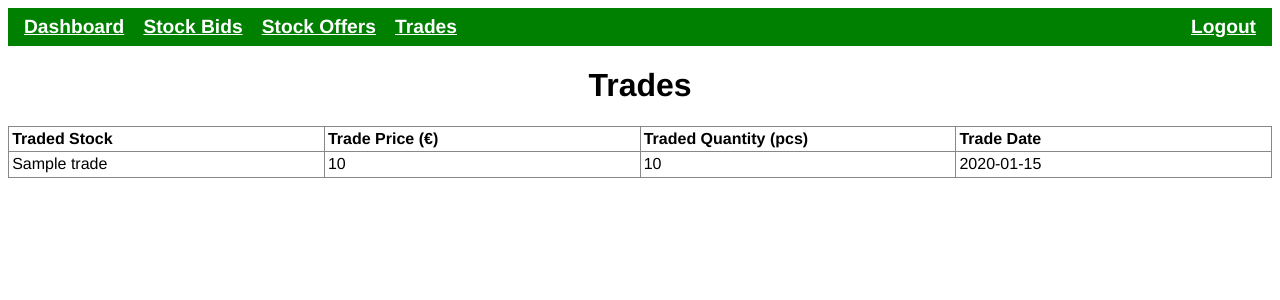
After one commit to santerimk/tjts5901, a Flask app: template templates/trade_listing.html in a window 1280 px wide. The commit adds this page. Shown: the top 300 px of the page. Run offline with Flask 3, Linux system fonts and the light colour scheme; the template is opened without the code that fills it: most values are stand-ins (such as "Sample title", 1, 10 or a date in 2020); some libraries are stand-ins or nearby versions.

Commit message:
Trades listing page added

```diff
--- a/main.py
+++ b/main.py
@@ -124,6 +124,15 @@ def bid_listing():
     return render_template('bid_listing.html', bid_hierarchy=bid_hierarchy)
 
 
+@app.route('/trade_listing', methods=['GET'])
+@auth_required
+def trade_listing():
+    """Lists all available trades.
+    """
+    trade_hierarchy = build_trade_hierarchy()
+    return render_template('trade_listing.html', trade_hierarchy=trade_hierarchy)
+
+
 @app.route('/order_create', methods=['GET'])
 def order_create():
     """Creates a stock ordering form.
--- a/reset.sql
+++ b/reset.sql
@@ -30,9 +30,11 @@ CREATE TABLE orders (
     FOREIGN KEY (stockid) REFERENCES stocks(stockid)
 );
 
-CREATE TABLE trades (
+CREATE TABLE IF NOT EXISTS trades (
     tradeid INTEGER PRIMARY KEY AUTOINCREMENT,
+    stockid INTEGER NOT NULL,
     trade_date TEXT NOT NULL,
     price REAL NOT NULL,
-    quantity INTEGER NOT NULL
+    quantity INTEGER NOT NULL,
+    FOREIGN KEY (stockid) REFERENCES stocks(stockid)
 );
--- a/schema.sql
+++ b/schema.sql
@@ -27,7 +27,9 @@ CREATE TABLE IF NOT EXISTS orders (
 
 CREATE TABLE IF NOT EXISTS trades (
     tradeid INTEGER PRIMARY KEY AUTOINCREMENT,
+    stockid INTEGER NOT NULL,
     trade_date TEXT NOT NULL,
     price REAL NOT NULL,
-    quantity INTEGER NOT NULL
+    quantity INTEGER NOT NULL,
+    FOREIGN KEY (stockid) REFERENCES stocks(stockid)
 );
--- a/static/styles.css
+++ b/static/styles.css
@@ -164,7 +164,7 @@ body {
 	text-align: left;
 }
 
-.order-listing {
+.item-listing {
 	/* Design for order tables. */
 	table-layout: fixed;
 	width: 100%;
@@ -173,14 +173,14 @@ body {
 	margin-top: 0.5em;
 }
 
-.order-listing th,
-.order-listing td {
+.item-listing th,
+.item-listing td {
 	/* Design for order columns. */
 	border: 1px solid #888;
 	padding: 0.2em;
 }
 
-.order-listing tr {
+.item-listing tr {
 	/* Design for order rows. */
 	width: 100%;
 	text-align: left;
--- a/templates/bid_listing.html
+++ b/templates/bid_listing.html
@@ -29,7 +29,7 @@
 				<span>
 					(Last traded price: {{ stock['last_traded_price'] }} €)
 				</span>
-				<table class="order-listing">
+				<table class="item-listing">
 					<tr>
 						<th>Buyer</th>
 						<th>Price (€)</th>
--- a/templates/navbar.html
+++ b/templates/navbar.html
@@ -19,6 +19,10 @@
 				<li class="navobj">
 					<a href="{{url_for('offer_listing')}}">Stock Offers</a>
 				</li>
+				<!-- Trades List. -->
+				<li class="navobj">
+					<a href="{{url_for('trade_listing')}}">Trades</a>
+				</li>
 			</div>
 			<div class="navgroup-right">
 				<!-- Logout link. -->
--- a/templates/offer_listing.html
+++ b/templates/offer_listing.html
@@ -29,7 +29,7 @@
 				<span>
 					(Last traded price: {{ stock['last_traded_price'] }} €)
 				</span>
-				<table class="order-listing">
+				<table class="item-listing">
 					<tr>
 						<th>Seller</th>
 						<th>Price (€)</th>
--- /dev/null
+++ b/templates/trade_listing.html
@@ -0,0 +1,40 @@
+<!DOCTYPE html>
+<html lang="en">
+	<head>
+		<meta charset="UTF-8" />
+		<meta name="viewport" content="width=device-width, initial-scale=1.0" />
+		<title>Trades</title>
+		<link
+			rel="stylesheet"
+			href="{{ url_for('static', filename='styles.css') }}"
+		/>
+	</head>
+	<body>
+		<!-- Add navigation bar to the page. -->
+		{% include 'navbar.html' %}
+
+		<h1>Trades</h1>
+
+		<!-- Trade information. -->
+		{% if trade_hierarchy %}
+		<table class="item-listing">
+			<tr>
+				<th>Traded Stock</th>
+				<th>Trade Price (€)</th>
+				<th>Traded Quantity (pcs)</th>
+				<th>Trade Date</th>
+			</tr>
+			{% for trade in trade_hierarchy %}
+			<tr>
+				<td>{{ trade['stockname'] }}</td>
+				<td>{{ trade['price'] }}</td>
+				<td>{{ trade['quantity'] }}</td>
+				<td>{{ trade['tradedate'] }}</td>
+			</tr>
+			{% endfor %}
+		</table>
+		{% else %}
+		<span>No trades available.</span>
+		{% endif %}
+	</body>
+</html>
```
Also changed, not shown: tools.py (+24 -2 lines), stockmarket.db.
